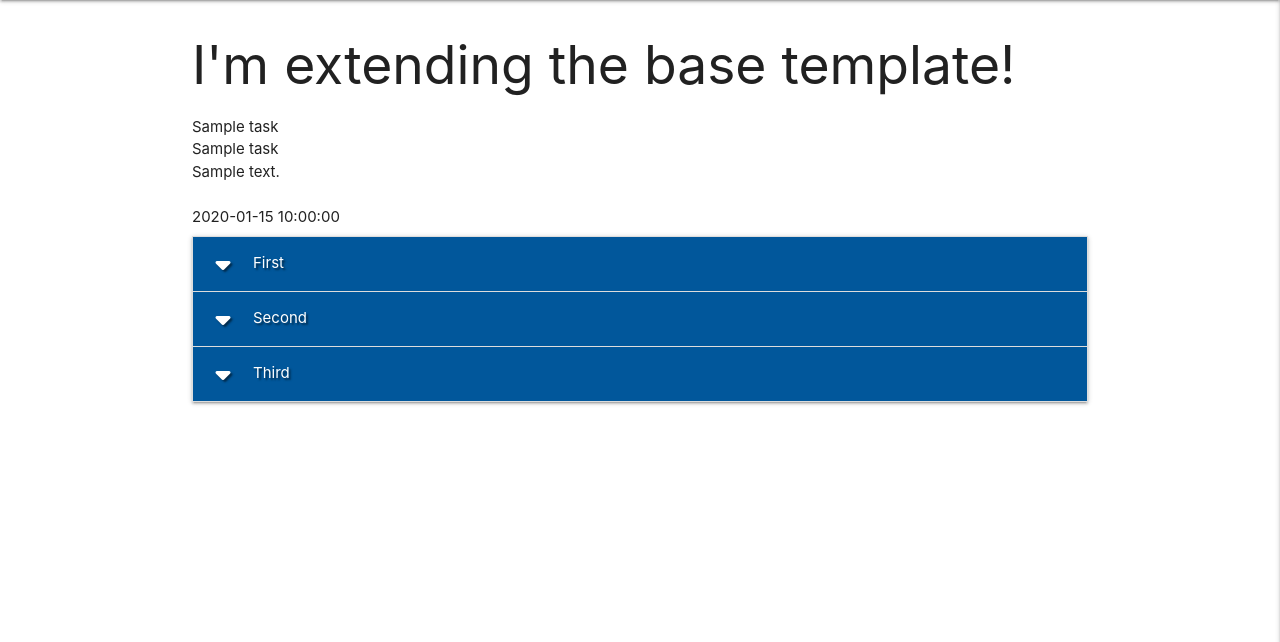
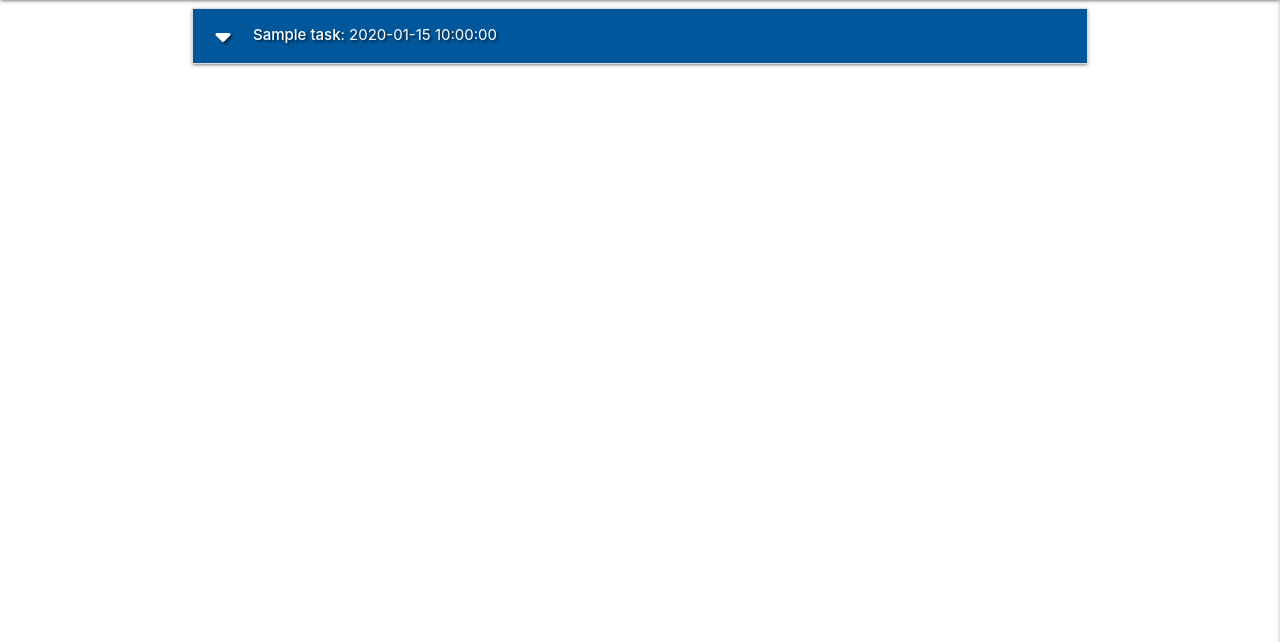
Before and after one commit to BMorrell92/BMorrell_Milestone_Project3, a Flask app: page / in a window 1280 px wide. Shown: the part 64-706 px from the top of the page. Run offline with Flask 2, Linux system fonts and the light colour scheme; a database or web service that is not in the repository returns one stand-in record (values such as "Sample title"); some libraries are stand-ins or nearby versions.

Commit message:
Binding accordian to db

```diff
--- a/app.py
+++ b/app.py
@@ -21,7 +21,7 @@ mongo = PyMongo(app)
 @app.route("/")
 @app.route("/get_tasks")
 def get_tasks():
-    tasks = mongo.db.tasks.find()
+    tasks = list(mongo.db.tasks.find())
     return render_template("tasks.html", tasks=tasks)
 
 
--- a/templates/tasks.html
+++ b/templates/tasks.html
@@ -1,29 +1,23 @@
 {% extends "base.html" %}
 {% block content %}
 
-    <h2>I'm extending the base template!</h2>
-
-    {% for task in tasks %}
-        {{ task.task_name }}<br>
-        {{ task.category_name }}<br>
-        {{ task.task_description }}<br>
-        {{ task.is_urgent }}<br>
-        {{ task.due_date }}<br>
-    {% endfor %}
-
     <ul class="collapsible">
+        {% for task in tasks %}
         <li>
-            <div class="collapsible-header white-text light-blue darken-4 text-shadow"><i class="fas fa-caret-down"></i>First</div>
-            <div class="collapsible-body"><span>Lorem ipsum dolor sit amet.</span></div>
+            <div class="collapsible-header white-text light-blue darken-4 text-shadow">
+                <i class="fas fa-caret-down"></i>
+                <strong>{{ task.task_name }}</strong> : {{ task.due_date }}
+                {% if task.is_urgent == "on" %}
+                    <i class="fas fa-exclamation-circle light-blue-text text-lighten-2 tooltipped"
+                        data-position="right" data-tooltip="URGENT!"></i>
+                {% endif %}
+            </div>
+            <div class="collapsible-body">
+                <strong>{{ task.category_name }}</strong>
+                <p>{{ task.task_description }}</p>
+            </div>
         </li>
-        <li>
-            <div class="collapsible-header white-text light-blue darken-4 text-shadow"><i class="fas fa-caret-down"></i>Second</div>
-            <div class="collapsible-body"><span>Lorem ipsum dolor sit amet.</span></div>
-        </li>
-        <li>
-            <div class="collapsible-header white-text light-blue darken-4 text-shadow"><i class="fas fa-caret-down"></i>Third</div>
-            <div class="collapsible-body"><span>Lorem ipsum dolor sit amet.</span></div>
-        </li>
+        {% endfor %}
     </ul>
 
 {% endblock %}
```
